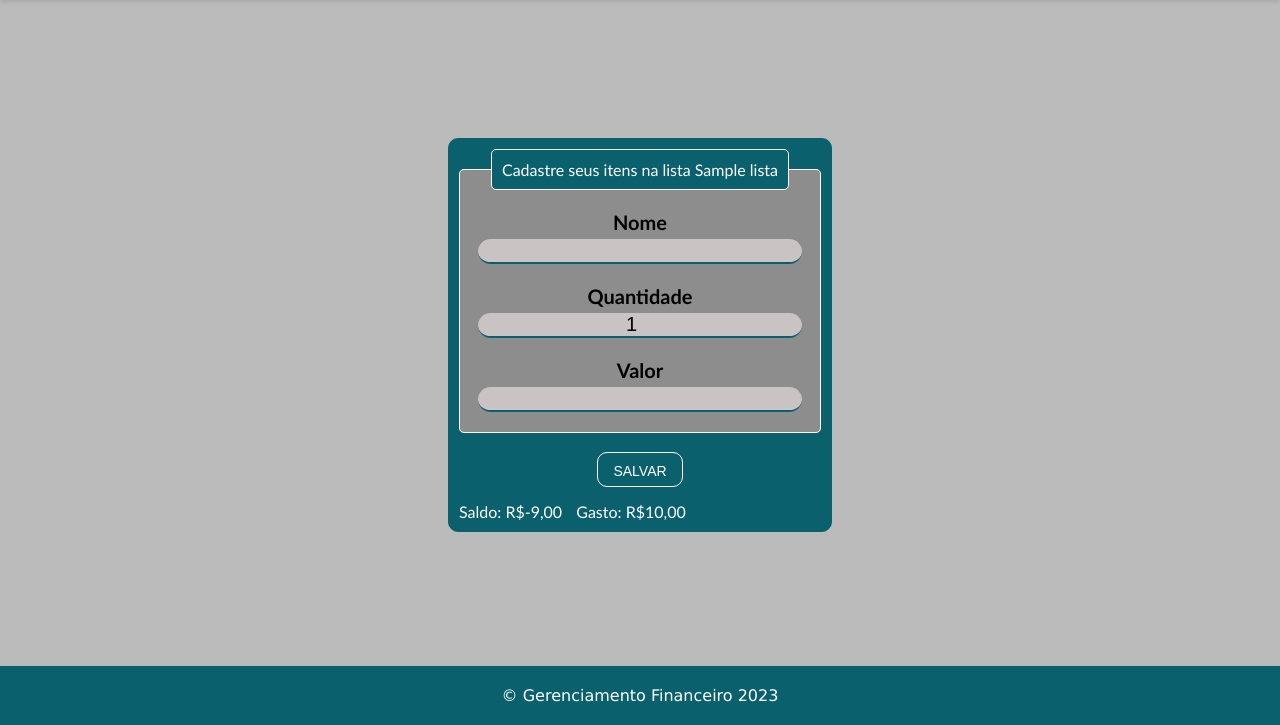
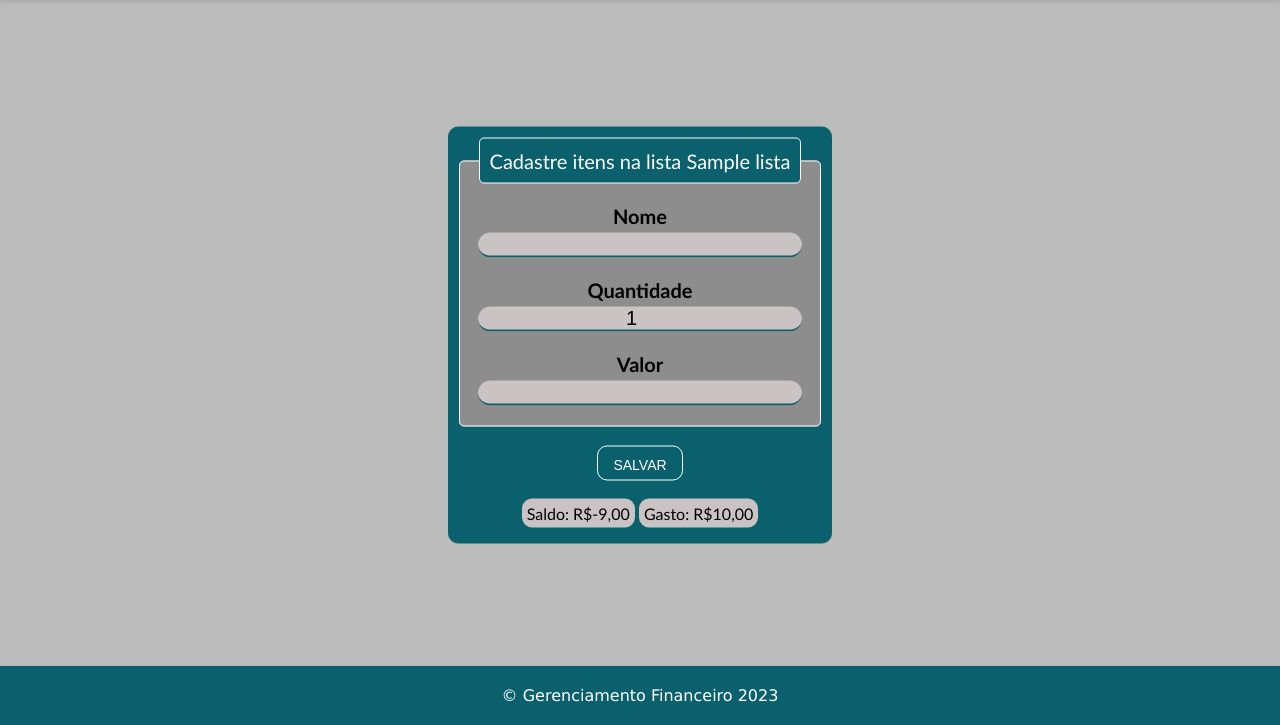
Before and after one commit to MoisesAvilar/gerenciamento_financeiro, a Django app: page /cadastrar-itens/1/ in a window 1280 px wide. Shown: the part 75-800 px from the top of the page. Run offline with Django 4.2, Linux system fonts and the light colour scheme; tables that the repository leaves empty hold one stand-in row (values such as "Sample post").

Commit message:
Mais ajustes e novas páginas

```diff
--- a/cria_lista/forms.py
+++ b/cria_lista/forms.py
@@ -17,6 +17,4 @@
 class AtualizaNomeListaForm(forms.ModelForm):
     class Meta:
         model = Lista
-        fields = '__all__'
-    listas = forms.ModelChoiceField(queryset=Lista.objects.all())
-    nome = forms.CharField(max_length=50)
+        fields = ('nome', 'tipo', 'categoria', 'meta_de_gastos',)
--- a/cria_lista/templates/cria_lista/cadastrar_itens.html
+++ b/cria_lista/templates/cria_lista/cadastrar_itens.html
@@ -9,7 +9,7 @@
     <form method="post">
         {% csrf_token %}
         <fieldset>
-            <legend>Cadastre seus itens na lista {{ lista }}</legend>
+            <legend>Cadastre itens na lista {{ lista }}</legend>
             <div class="form-group">
                 <label for="{{ form.nome.id_for_label }}"><strong>{{ form.nome.label }}</strong></label>{{ form.nome}}
             </div>
@@ -25,8 +25,8 @@
             <button type="submit">Salvar</button>
         </div>
         <div class="label-data">
-            <label>Saldo: R${{ lista.calcular_diferenca }}</label>
-            <label>Gasto: R${{ lista.valor_total }}</label>
+            <label id="left-label">Saldo: R${{ lista.calcular_diferenca }}</label>
+            <label id="right-label">Gasto: R${{ lista.valor_total }}</label>
         </div>
     </form>
 </div>
--- a/cria_lista/templates/cria_lista/criando_lista.html
+++ b/cria_lista/templates/cria_lista/criando_lista.html
@@ -24,7 +24,7 @@
                 <label for="{{ form.data.id_for_label}}"><strong>{{ form.data.label }}</strong></label>{{ form.data }}
             </div>
             <div class="form-group">
-                <label for="{{ form.meta_de_gastos.id_for_label}}"><strong>{{ form.meta_de_gastos.label }}</strong></label>{{ form.meta_de_gastos }}
+                <label for="{{ form.meta_de_gastos.id_for_label}}"><strong>Limite</strong></label>{{ form.meta_de_gastos }}
             </div>
         </fieldset>
         <br>
--- a/cria_lista/templates/cria_lista/editar_lista.html
+++ b/cria_lista/templates/cria_lista/editar_lista.html
@@ -4,7 +4,6 @@
 <link rel="stylesheet" href="{% static 'edit_list_style.css' %}">
 {% endblock %}
 {% block content %}
-<h2>Nome atual: {{ listas }}</h2>
 <div class="form">
     <form method="post">
         {% csrf_token %}
--- a/cria_lista/templates/css/adding_new_item.css
+++ b/cria_lista/templates/css/adding_new_item.css
@@ -51,6 +51,7 @@
     background-color: var(--cor1);
     border-radius: 5px;
     color: var(--cor5);
+    font-size: 20px;
 }
 
 .form-group {
@@ -106,9 +107,18 @@
     opacity: 1;
 }
 
+.label-data {
+    text-align: center;
+    margin-top: 8px;
+    margin-bottom: 10px;
+}
+
 .label-data label {
-    color: var(--cor5);
+    display: inline;
+    color: var(--cor4);
     bottom: 0;
     margin: 0 auto;
-    margin-right: 10px;
+    background-color: var(--cor3);
+    padding: 5px;
+    border-radius: 10px;
 }
--- a/cria_lista/urls.py
+++ b/cria_lista/urls.py
@@ -7,8 +7,8 @@
      path('criando-lista/', views.CriaListaView.as_view(), name='criando_lista'),
      path('cadastrar-itens/<int:pk>/', views.CadastrarItensView.as_view(), name='cadastrar_itens'),
      path('ver-listas/', views.VerListasView.as_view(), name='ver_listas'),
-     path('editar-lista/<int:lista_id>/', views.editar_lista_view,name='editar_lista'),
-     path('confirma-excluir-lista/<pk>/', views.DeletarLista.as_view(), name='confirma_excluir_lista'),
+     path('editar-lista/<int:pk>/', views.EditarListaView.as_view(),name='editar_lista'),
+     path('confirma-excluir-lista/<int:pk>/', views.DeletarLista.as_view(), name='confirma_excluir_lista'),
      path('excluir-item/', views.excluir_item_view, name='excluir_item'),
      path('confirma-excluir-item/<pk>/', views.DeletarItem.as_view(), name='confirma_excluir_item'),
 ]
--- a/cria_lista/views.py
+++ b/cria_lista/views.py
@@ -3,7 +3,7 @@
 from django.shortcuts import get_object_or_404, render, redirect
 from django.urls import reverse_lazy, reverse
 from django.views import generic
-from cria_lista.forms import CadastraItensForm, CriaListaForm
+from cria_lista.forms import AtualizaNomeListaForm, CadastraItensForm, CriaListaForm
 from cria_lista.models import Item, Lista
 
 
@@ -15,7 +15,7 @@
     model = Lista
     form_class = CriaListaForm
     template_name = 'cria_lista/criando_lista.html'
-    success_url = reverse_lazy('cria_lista:index')
+    success_url = reverse_lazy('cria_lista:ver_listas')
 
 
 class VerListasView(generic.ListView):
@@ -51,7 +51,17 @@
         return context
 
 
-def editar_lista_view(request, lista_id):
+class EditarListaView(generic.UpdateView):
+    model = Lista
+    form_class = AtualizaNomeListaForm
+    template_name = 'cria_lista/editar_lista.html'
+    context_object_name = 'lista'
+
+    def get_success_url(self):
+        return reverse_lazy('cria_lista:ver_listas')
+
+
+'''def editar_lista_view(request, lista_id):
     listas = get_object_or_404(Lista, id=lista_id)
     if request.method == 'POST':
         novo_nome = request.POST.get('novo_nome')
@@ -59,7 +69,7 @@
         listas.save()
         return redirect('cria_lista:editar_lista', lista_id=listas.id)
     return render(request, 'cria_lista/editar_lista.html',
-                  {'listas': listas})
+                  {'listas': listas})'''
 
 
 class DeletarLista(generic.DeleteView):
```
Also changed, not shown: README.md.
